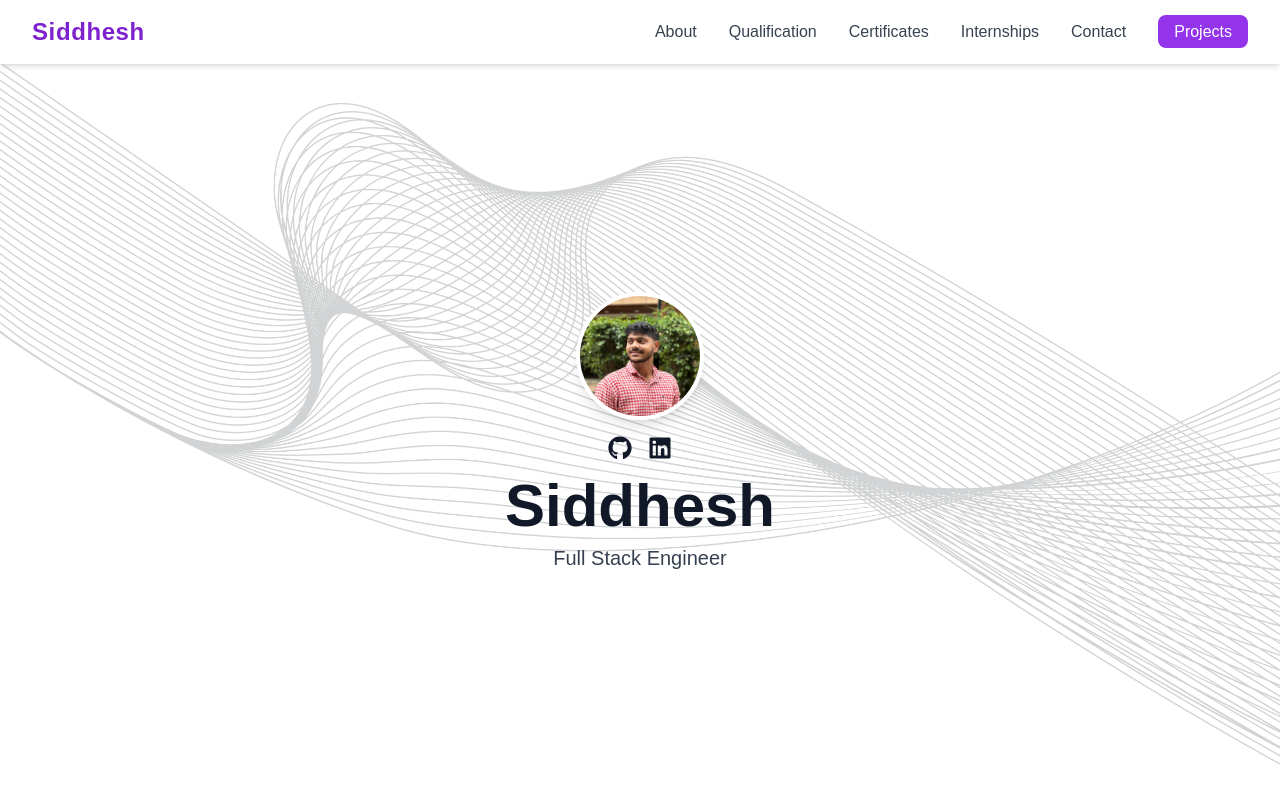
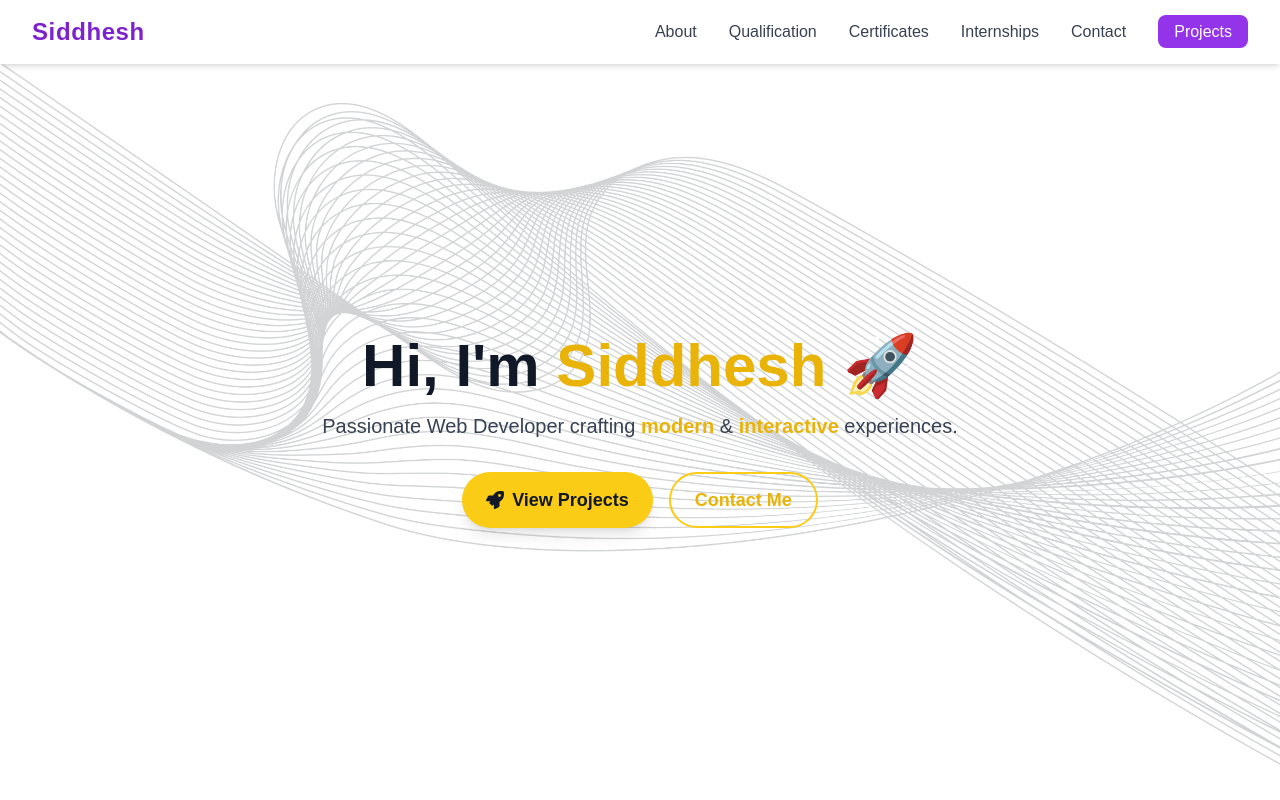
Before and after one commit to siddhesh-wagh/siddhesh_wagh, a React (Vite) app: page / in a window 1280 px wide. Shown: the top 800 px of the page. Built offline with nearby package versions, Linux system fonts and the light colour scheme.

Commit message:
bg image fixed

```diff
--- a/src/components/Hero.jsx
+++ b/src/components/Hero.jsx
@@ -1,8 +1,7 @@
 import React from "react";
 import { motion } from "framer-motion";
-import { FaGithub, FaLinkedin } from "react-icons/fa";
-import bgLight from "../assets/bg-light.png"; // wave background
-import profilePic from "../assets/profile.jpg"; // your profile image
+import { FaRocket } from "react-icons/fa";
+import bgLight from "../assets/bg-light.png"; // adjust path if needed
 
 const Hero = () => {
   return (
@@ -10,65 +9,52 @@ const Hero = () => {
       className="relative min-h-screen flex flex-col items-center justify-center text-center px-6 pt-16 text-gray-900 bg-white"
       style={{
         backgroundImage: `url(${bgLight})`,
+        backgroundSize: "cover",
         backgroundRepeat: "no-repeat",
-        backgroundPosition: "center top",
-        backgroundSize: "cover",
+        backgroundPosition: "center",
+        backgroundAttachment: "fixed",
       }}
     >
-      {/* Profile Image */}
-      <motion.img
-        src={profilePic}
-        alt="Profile"
-        className="w-32 h-32 rounded-full object-cover border-4 border-white shadow-lg"
-        initial={{ opacity: 0, scale: 0.8 }}
-        animate={{ opacity: 1, scale: 1 }}
+      {/* Content */}
+      <motion.h1
+        className="text-5xl sm:text-6xl font-extrabold"
+        initial={{ opacity: 0, y: -50 }}
+        animate={{ opacity: 1, y: 0 }}
         transition={{ duration: 0.8 }}
-      />
+      >
+        Hi, I'm <span className="text-yellow-500">Siddhesh</span> 🚀
+      </motion.h1>
 
-      {/* Social Icons */}
-      <motion.div
-        className="flex gap-4 mt-4 text-2xl"
+      <motion.p
+        className="mt-4 text-lg sm:text-xl text-gray-700 max-w-2xl"
         initial={{ opacity: 0 }}
         animate={{ opacity: 1 }}
-        transition={{ delay: 0.4, duration: 0.8 }}
+        transition={{ delay: 0.5, duration: 0.8 }}
+      >
+        Passionate Web Developer crafting{" "}
+        <span className="font-semibold text-yellow-500">modern</span> &{" "}
+        <span className="font-semibold text-yellow-500">interactive</span> experiences.
+      </motion.p>
+
+      <motion.div
+        className="mt-8 flex flex-wrap justify-center gap-4"
+        initial={{ opacity: 0, y: 50 }}
+        animate={{ opacity: 1, y: 0 }}
+        transition={{ delay: 0.8, duration: 0.8 }}
       >
         <a
-          href="https://github.com/yourusername"
-          target="_blank"
-          rel="noopener noreferrer"
-          className="hover:text-yellow-500 transition-colors"
+          href="#projects"
+          className="px-6 py-3 bg-yellow-400 text-gray-900 rounded-full text-lg font-semibold shadow-lg hover:bg-yellow-300 hover:scale-105 transition-transform duration-300 flex items-center gap-2"
         >
-          <FaGithub />
+          <FaRocket /> View Projects
         </a>
         <a
-          href="https://linkedin.com/in/yourusername"
-          target="_blank"
-          rel="noopener noreferrer"
-          className="hover:text-yellow-500 transition-colors"
+          href="#contact"
+          className="px-6 py-3 border-2 border-yellow-400 text-yellow-500 rounded-full text-lg font-semibold hover:bg-yellow-300 hover:text-gray-900 hover:scale-105 transition-transform duration-300"
         >
-          <FaLinkedin />
+          Contact Me
         </a>
       </motion.div>
-
-      {/* Name */}
-      <motion.h1
-        className="mt-4 text-5xl sm:text-6xl font-extrabold"
-        initial={{ opacity: 0, y: -20 }}
-        animate={{ opacity: 1, y: 0 }}
-        transition={{ delay: 0.6, duration: 0.8 }}
-      >
-        Siddhesh
-      </motion.h1>
-
-      {/* Role */}
-      <motion.p
-        className="mt-2 text-lg sm:text-xl text-gray-700"
-        initial={{ opacity: 0 }}
-        animate={{ opacity: 1 }}
-        transition={{ delay: 0.8, duration: 0.8 }}
-      >
-        Full Stack Engineer
-      </motion.p>
     </section>
   );
 };
```
